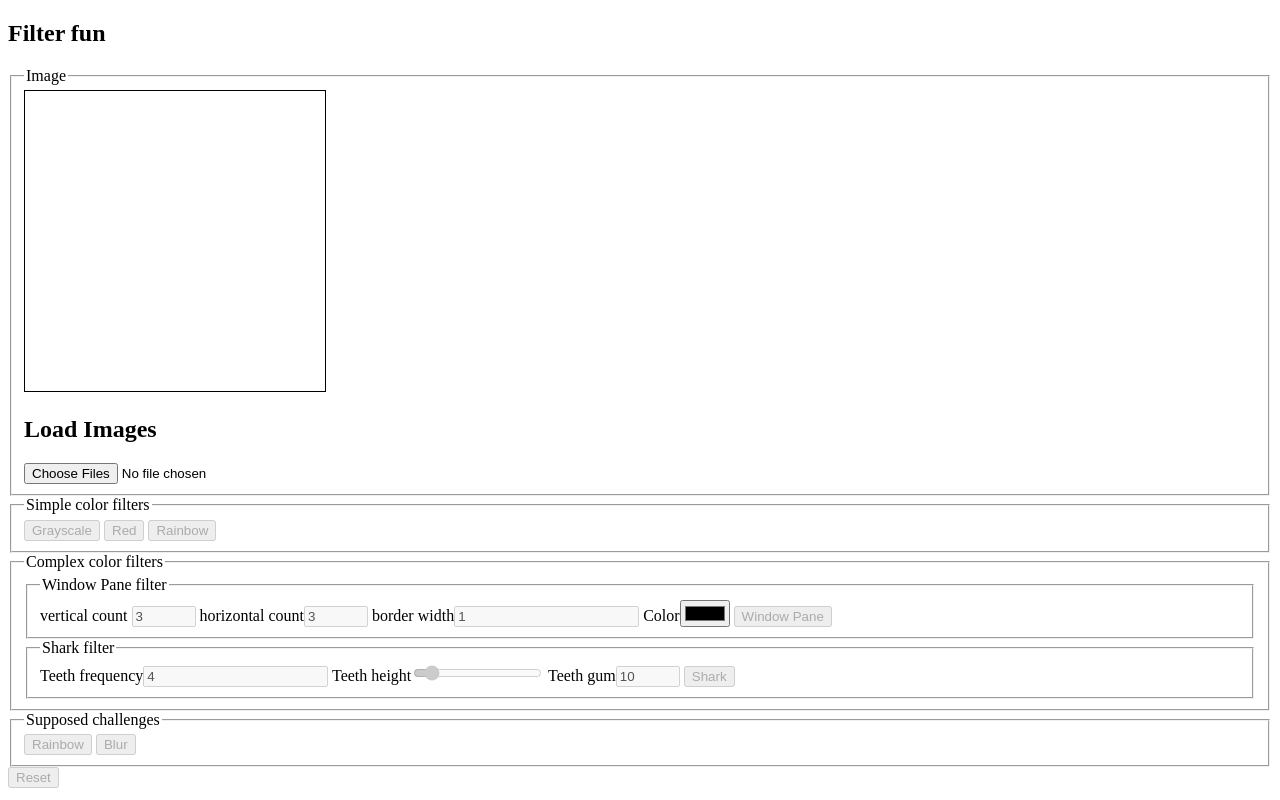
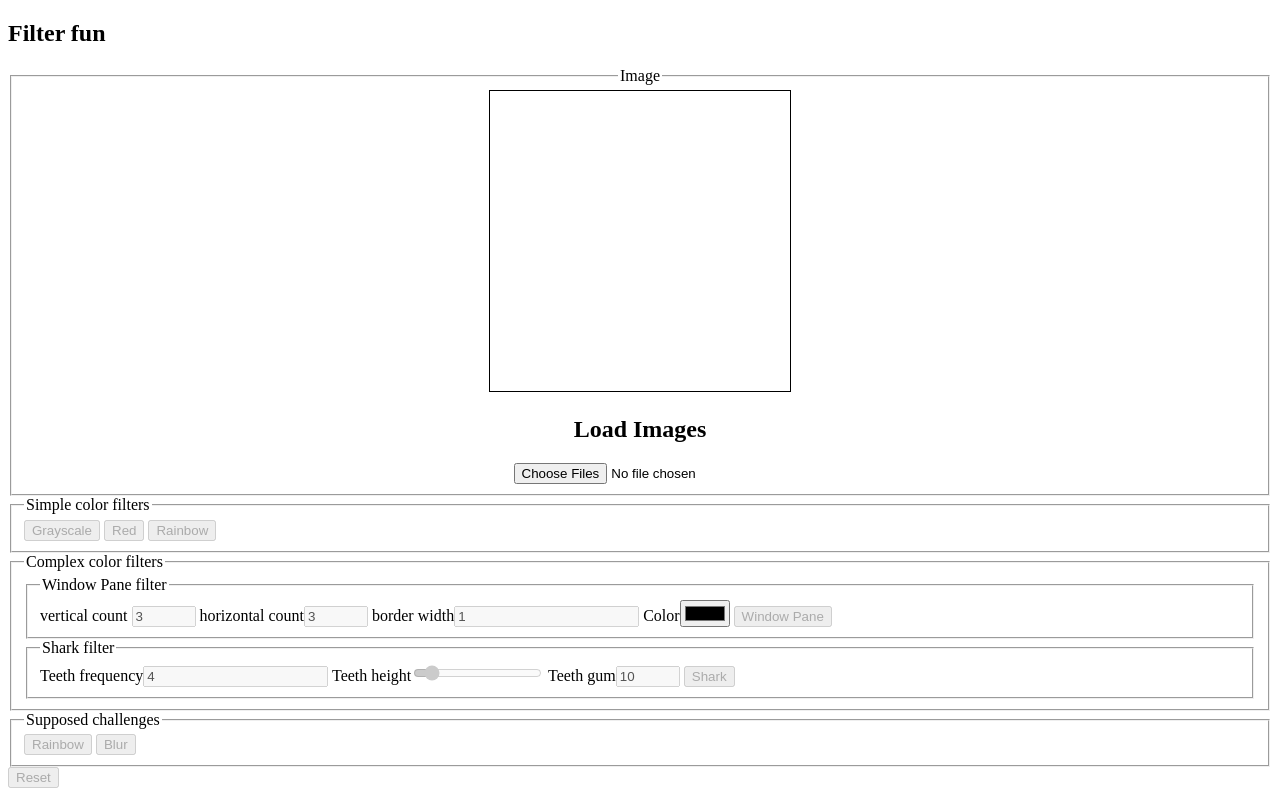
Before and after one commit to saberwolf2015/duke_html_css_js, a plain HTML site: page miniproject1/index.html in a window 1280 px wide. Drawn offline with Linux system fonts and the light colour scheme.

Commit message:
removed old lines

```diff
--- a/miniproject1/css/styles.css
+++ b/miniproject1/css/styles.css
@@ -1,3 +1,7 @@
 canvas {
   border: 1px solid black;
 }
+
+form > fieldset:first-child {
+  text-align: center;
+}
--- a/miniproject1/js/filters.js
+++ b/miniproject1/js/filters.js
@@ -1,6 +1,8 @@
 /**
  * Task for 4-th week https://www.coursera.org/learn/duke-programming-web/
  * Requirements - vanilla js, no frameworks.
+ * @author Tchernopyatov A.V.
+ * @version 1.1
  */
 (
   function(window) {
```
Also changed, not shown: miniproject1/index.html (+0 -23 lines).
